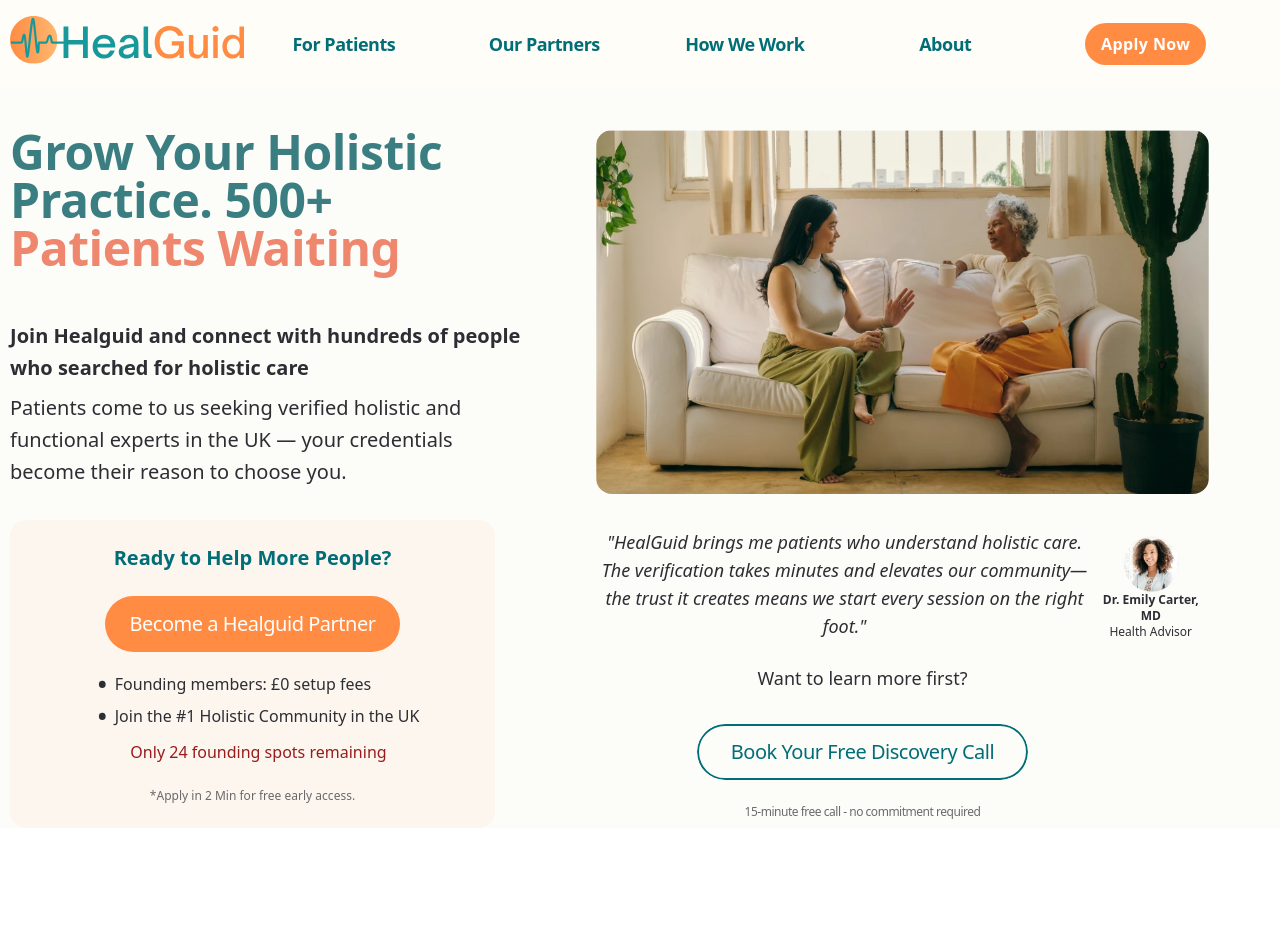
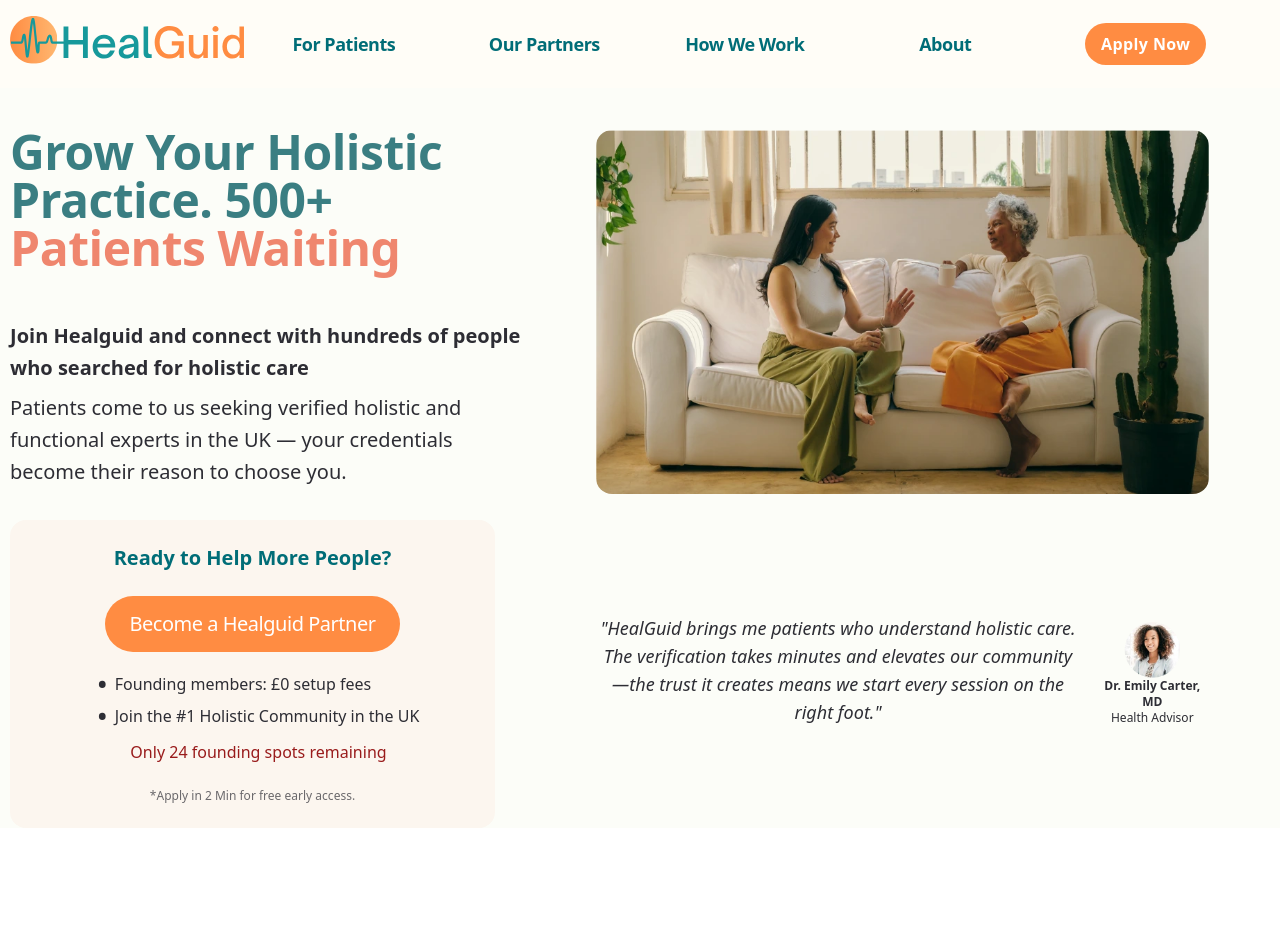
Before and after one commit to Danielvermel/helaguid-next, a Next.js app: page /partners in a window 1280 px wide. Shown: the top 931 px of the page. Built offline with nearby package versions, Linux system fonts and the light colour scheme.

Commit message:
general edits done on the website globally. A number of items on the website improvement doc completed.

```diff
--- a/src/components/sections/Hero.jsx
+++ b/src/components/sections/Hero.jsx
@@ -180,7 +180,7 @@
                 <div className="lg:w-7/12 max-lg:w-full max-lg:order-4 lg:mt-2 2xl:mt-2 max-lg:mt-8 flex flex-col items-center">
                     <Review
                         item={data.hero.review}
-                        containerClassName="flex flex-row max-lg:flex-wrap 2xl:w-10/12 xl:w-10/12 lg:w-10/12 max-lg:mx-12 max-sm:mx-0"
+                        containerClassName="flex flex-row max-lg:flex-wrap 2xl:w-10/12 xl:w-10/12 lg:w-10/12 max-lg:mx-12 max-sm:mx-0 gap-4"
                         commentClassName="lg:mr-auto lg:basis-10/12 max-lg:basis-full italic text-center tracking-2 lg:mr-4 lg:font-medium text-lg max-lg:text-base"
                         userClassName="lg:ml-auto max-lg:mx-auto max-lg:basis-12/12"
                     />
@@ -214,7 +214,7 @@
                         )} */}
                         <div className="lg:mr-20">
                             <div className="flex flex-wrap lg:justify-center items-center lg:mt-auto max-lg:mt-8 w-full">
-                                <span
+                                {/* <span
                                     className={`
                                     text-lg max-lg:justify-center max-lg:mb-4 tracking-2 mb-3 mt-4 text-center w-full
                                     ${
@@ -225,8 +225,8 @@
                                 `}
                                 >
                                     Want to learn more first?
-                                </span>
-                                <div
+                                </span> */}
+                                {/* <div
                                     className={`flex rounded-full overflow-hidden mx-auto bg-transparent
                                 ${!isEmailValid ? "border-rose-600 border-1" : ""}
                                 ${data.type.includes("client") ? "border-p1 border-2 basis-3/5" : "lg:my-4"}`}
@@ -260,15 +260,11 @@
                                             <button
                                                 className="group bg-b10 hover:bg-p1 border-p1 border-2 text-p1 hover:text-white mx-auto flex items-center justify-center font-medium md:h-14 md:w-38 max-md:h-10 max-md:w-60  md:px-8 md:py-2 rounded-full"
                                                 aria-label="Submit button with arrow icon to join the HealGuid mailing list."
-                                            >
-                                                <span className="md:text-xl transition-transform duration-200 ease-in-out group-hover:scale-110">
-                                                    Book Your Free Discovery Call
-                                                </span>
-                                            </button>
+                                            ></button>
                                         </a>
                                     )}
-                                </div>
-                                {data.type.includes("client") && (
+                                </div> */}
+                                {/* {data.type.includes("client") && (
                                     <div className="basis-full flex justify-center">
                                         <button
                                             className="group md:hidden text-sm bg-p1 h-10 w-28 mx-auto text-white rounded-full hover:bg-p1 my-2"
@@ -286,11 +282,11 @@
                                         {" "}
                                         ➔ email is not valid!
                                     </span>
-                                )}
+                                )} */}
 
-                                <span className="text-xs block opacity-70 text-center w-full mt-2">
+                                {/* <span className="text-xs block opacity-70 text-center w-full mt-2">
                                     {data.hero.newsletter.privacyPolicy}
-                                </span>
+                                </span> */}
                             </div>
                         </div>
                     </div>
--- a/src/components/sections/HeroLoop.jsx
+++ b/src/components/sections/HeroLoop.jsx
@@ -81,7 +81,7 @@
                 href="/book"
                 className="bg-teal-500 hover:bg-teal-600 text-white font-semibold tracking-wide py-3 px-12 text-xl rounded-full transition-colors duration-300 md:mt-8 max-md:mt-24 max-sm:mt-8"
             >
-                Find Your HealGuid
+                Find a practitioner
             </a>
 
             <div className="absolute sm:bottom-32 xl:bottom-20 max-sm:bottom-12 z-10">
--- a/src/constants/general.jsx
+++ b/src/constants/general.jsx
@@ -114,7 +114,7 @@
         logo: "/images/logos/healGuid-v2.png",
         alt: "HealGuid logo - connecting patients with holistic health solutions",
         title: "Stay in the loop",
-        description: "Be the first to know about our launch and get exclusive updates:",
+        description: "Join thousands finding their path to better health:",
         privacyPolicy: "By clicking you accept you agree to receive updates and accept our Privacy Policy",
     },
     links: [
```
Also changed, not shown: src/constants/carousel.jsx (+17 -9 lines).
